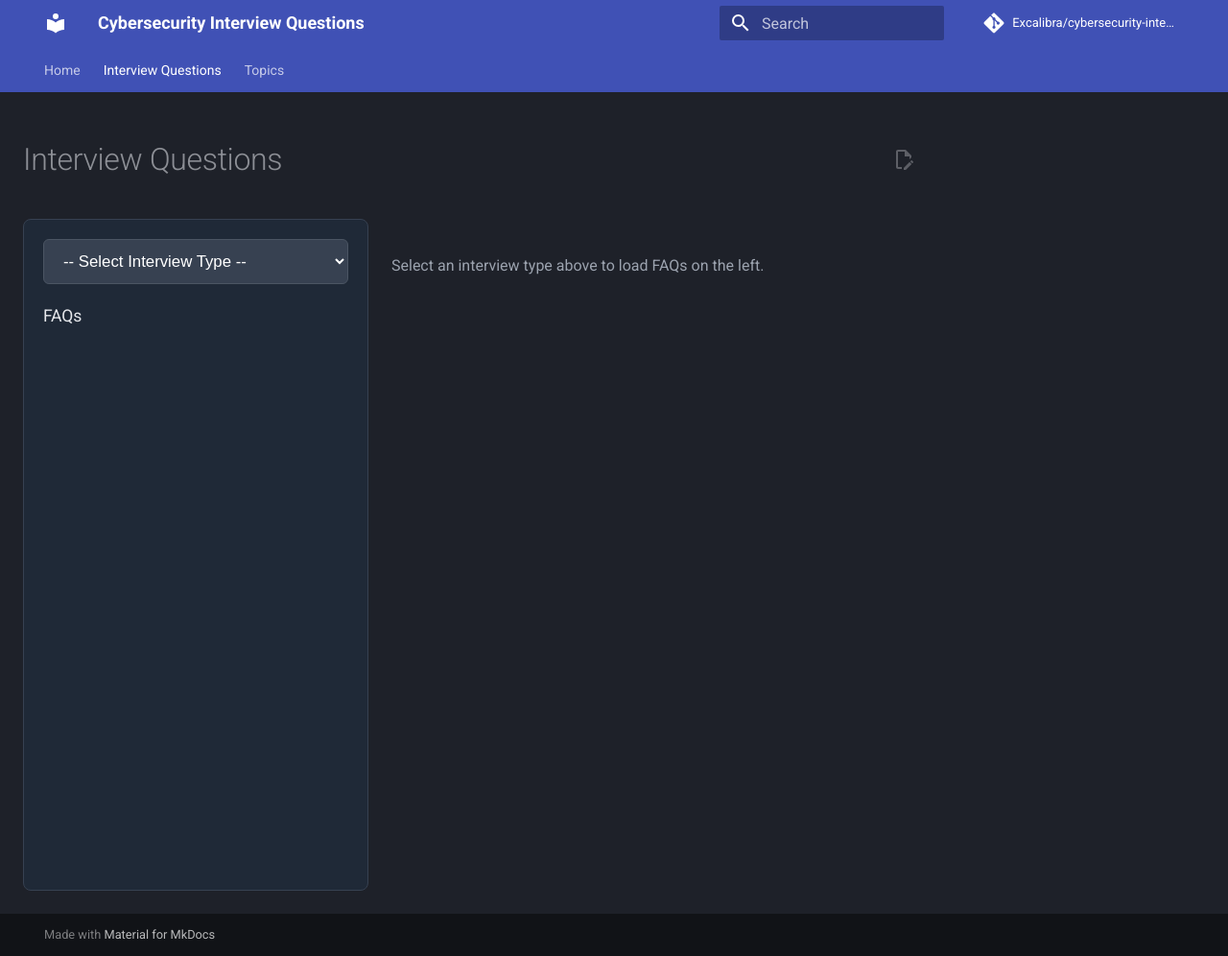
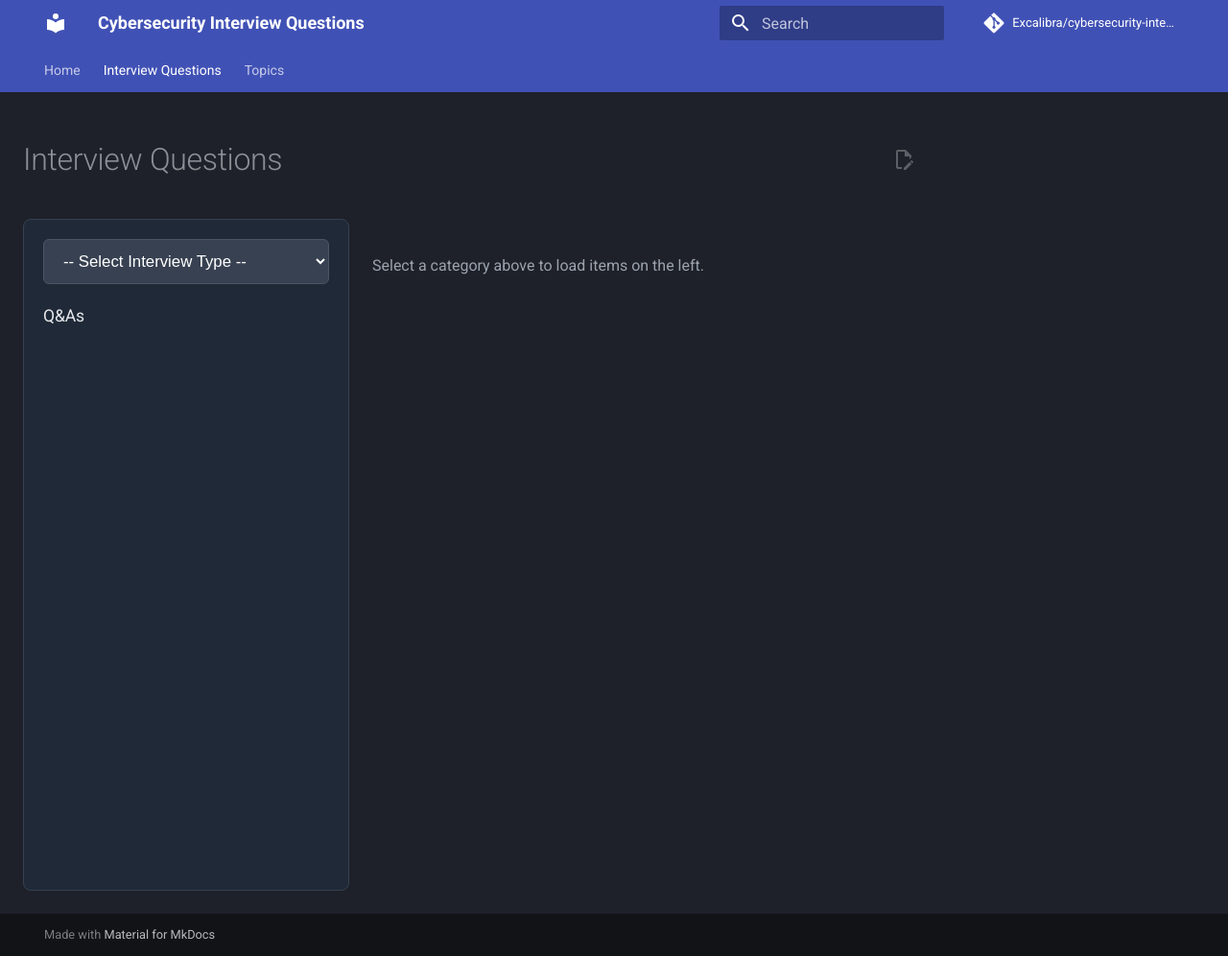
Before and after one commit to Excalibra/cybersecurity-interview-questions, an MkDocs documentation site: the page built from docs/questions/index.md, in a window 1280 px wide and 996 px high. Shown: the whole window at 96% size. Built offline with MkDocs 1.6.1 and Material for MkDocs 9.7.7, drawn with Linux system fonts in a browser that asks for light colours; comment, search, counter and statistics services are not loaded.

Commit message:
Update index.md

```diff
--- a/docs/questions/index.md
+++ b/docs/questions/index.md
@@ -1,8 +1,8 @@
 # Interview Questions
 
 <div style="display: flex; gap: 24px; align-items: flex-start;">
-  <!-- Dynamic Left Sidebar -->
-  <div id="dynamic-sidebar" style="width: 360px; background:#1f2937; padding:20px; border-radius:8px; border:1px solid #374151; min-height: 700px; flex-shrink: 0;">
+<!-- Dynamic Left Sidebar -->
+<div id="dynamic-sidebar" style="width: 340px; background:#1f2937; padding:20px; border-radius:8px; border:1px solid #374151; min-height: 700px; flex-shrink: 0;">
 
     <select id="question-selector" style="width:100%; padding:12px 16px; font-size:1.05em; background:#374151; color:white; border:1px solid #4b5563; border-radius:6px; margin-bottom:20px;">
       <option value="">-- Select Interview Type --</option>
@@ -10,11 +10,12 @@
       <option value="red-team-interview-experience">Red Team Interview Experience</option>
     </select>
 
-    <h3 style="margin:0 0 16px 0; color:#e5e7eb; font-size:1.1em;">FAQs</h3>
-    <div id="topics-list" style="font-size:0.95em; line-height:1.6;"></div>
-  </div>
+<h3 style="margin:0 0 16px 0; color:#e5e7eb; font-size:1.1em;">Q&As</h3>
+<div id="questions-list" style="font-size:0.95em; line-height:1.6;"></div>
+</div>
 
-  <div id="main-content" style="flex:1; padding-top:20px;">
-    <p style="color:#9ca3af;">Select an interview type above to load FAQs on the left.</p>
-  </div>
+<!-- Main Content -->
+<div id="main-content" style="flex:1; padding-top:20px;">
+<p style="color:#9ca3af;">Select a category above to load items on the left.</p>
 </div>
+</div>
```
